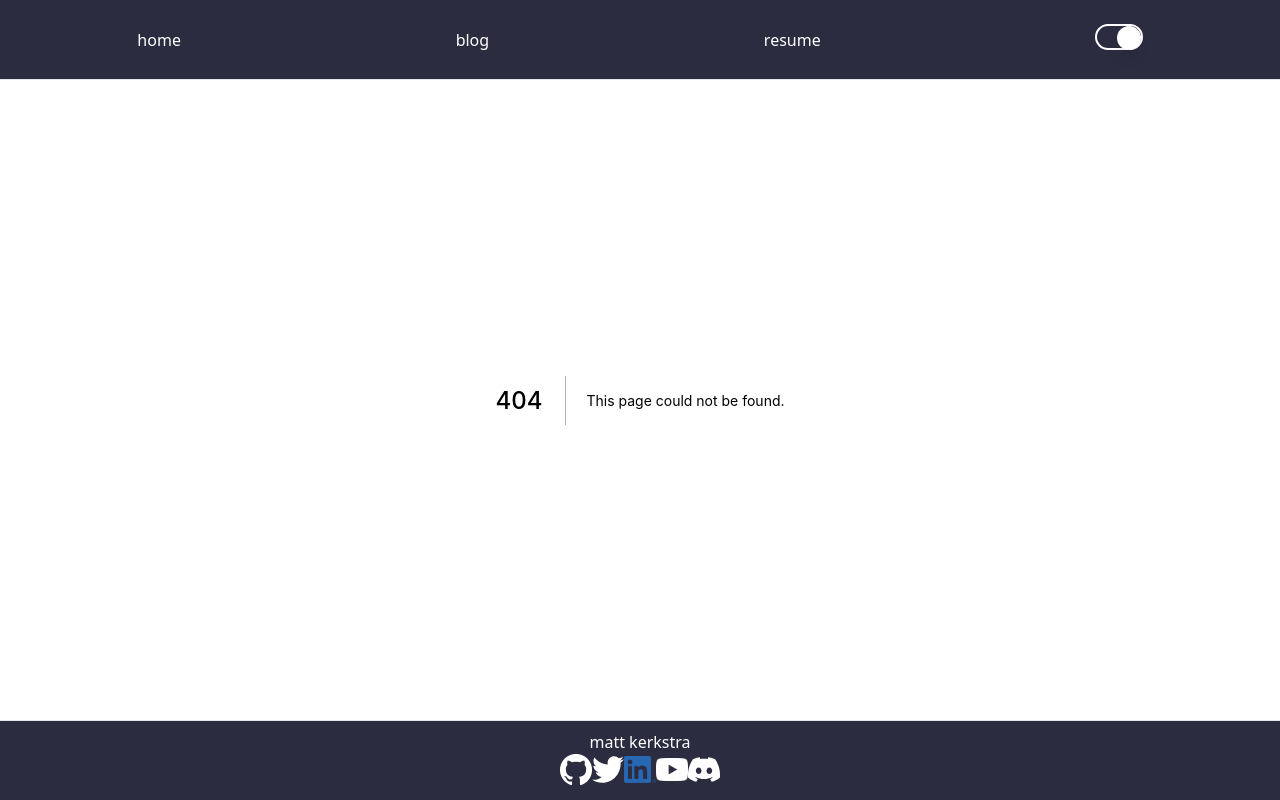
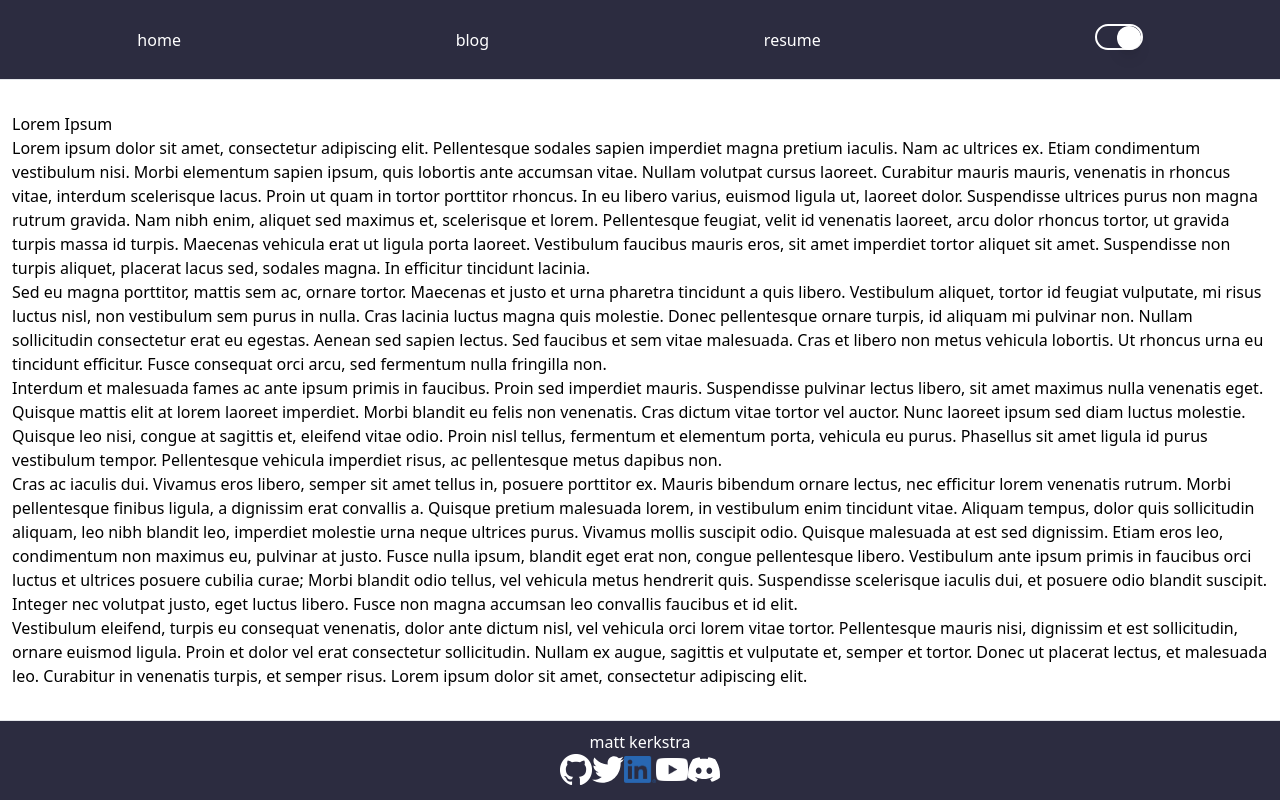
Before and after one commit to mkerkstra/blogsite, a Next.js app: page /resume in a window 1280 px wide. Before the commit this address had no page. Built offline with nearby package versions, Linux system fonts and the light colour scheme.

Commit message:
add placeholder resume and blog

```diff
--- /dev/null
+++ b/src/pages/blog/index.tsx
@@ -0,0 +1,14 @@
+
+const classes = {
+  container: `flex flex-col
+    items-center justify-center
+    py-2`,
+};
+export default function blog() {
+  return (
+    <div className={classes.container}>
+      <h1 className='text-6xl font-bold'>mah blog</h1>
+      <h1 className='mt-3 text-2xl'>bloggerino</h1>
+    </div>
+  );
+}
--- /dev/null
+++ b/src/pages/resume.tsx
@@ -0,0 +1,69 @@
+/* eslint-disable max-len */
+import React from 'react';
+
+/**
+ *
+ * sections:
+ *  where I've worked
+ *    - projects
+ *    - awards
+ *  libraries I love to work with
+ *  what I'd like to learn next?
+ *  people I like to work with + links?
+ *
+ */
+
+export default function Resume() {
+  return (
+    <div className='h-100% overflow-auto'>
+      <h1>Lorem Ipsum</h1>
+      <body>
+        <p>
+        Lorem ipsum dolor sit amet, consectetur adipiscing elit. Pellentesque sodales sapien imperdiet magna pretium iaculis. Nam ac ultrices ex. Etiam condimentum vestibulum nisi. Morbi elementum sapien ipsum, quis lobortis ante accumsan vitae. Nullam volutpat cursus laoreet. Curabitur mauris mauris, venenatis in rhoncus vitae, interdum scelerisque lacus. Proin ut quam in tortor porttitor rhoncus. In eu libero varius, euismod ligula ut, laoreet dolor. Suspendisse ultrices purus non magna rutrum gravida. Nam nibh enim, aliquet sed maximus et, scelerisque et lorem. Pellentesque feugiat, velit id venenatis laoreet, arcu dolor rhoncus tortor, ut gravida turpis massa id turpis. Maecenas vehicula erat ut ligula porta laoreet. Vestibulum faucibus mauris eros, sit amet imperdiet tortor aliquet sit amet. Suspendisse non turpis aliquet, placerat lacus sed, sodales magna. In efficitur tincidunt lacinia.
+        </p>
+
+        <p>
+        Sed eu magna porttitor, mattis sem ac, ornare tortor. Maecenas et justo et urna pharetra tincidunt a quis libero. Vestibulum aliquet, tortor id feugiat vulputate, mi risus luctus nisl, non vestibulum sem purus in nulla. Cras lacinia luctus magna quis molestie. Donec pellentesque ornare turpis, id aliquam mi pulvinar non. Nullam sollicitudin consectetur erat eu egestas. Aenean sed sapien lectus. Sed faucibus et sem vitae malesuada. Cras et libero non metus vehicula lobortis. Ut rhoncus urna eu tincidunt efficitur. Fusce consequat orci arcu, sed fermentum nulla fringilla non.
+        </p>
+        <p>
+        Interdum et malesuada fames ac ante ipsum primis in faucibus. Proin sed imperdiet mauris. Suspendisse pulvinar lectus libero, sit amet maximus nulla venenatis eget. Quisque mattis elit at lorem laoreet imperdiet. Morbi blandit eu felis non venenatis. Cras dictum vitae tortor vel auctor. Nunc laoreet ipsum sed diam luctus molestie. Quisque leo nisi, congue at sagittis et, eleifend vitae odio. Proin nisl tellus, fermentum et elementum porta, vehicula eu purus. Phasellus sit amet ligula id purus vestibulum tempor. Pellentesque vehicula imperdiet risus, ac pellentesque metus dapibus non.
+        </p>
+        <p>
+        Cras ac iaculis dui. Vivamus eros libero, semper sit amet tellus in, posuere porttitor ex. Mauris bibendum ornare lectus, nec efficitur lorem venenatis rutrum. Morbi pellentesque finibus ligula, a dignissim erat convallis a. Quisque pretium malesuada lorem, in vestibulum enim tincidunt vitae. Aliquam tempus, dolor quis sollicitudin aliquam, leo nibh blandit leo, imperdiet molestie urna neque ultrices purus. Vivamus mollis suscipit odio. Quisque malesuada at est sed dignissim. Etiam eros leo, condimentum non maximus eu, pulvinar at justo. Fusce nulla ipsum, blandit eget erat non, congue pellentesque libero. Vestibulum ante ipsum primis in faucibus orci luctus et ultrices posuere cubilia curae; Morbi blandit odio tellus, vel vehicula metus hendrerit quis. Suspendisse scelerisque iaculis dui, et posuere odio blandit suscipit. Integer nec volutpat justo, eget luctus libero. Fusce non magna accumsan leo convallis faucibus et id elit.
+        </p>
+        <p>
+        Vestibulum eleifend, turpis eu consequat venenatis, dolor ante dictum nisl, vel vehicula orci lorem vitae tortor. Pellentesque mauris nisi, dignissim et est sollicitudin, ornare euismod ligula. Proin et dolor vel erat consectetur sollicitudin. Nullam ex augue, sagittis et vulputate et, semper et tortor. Donec ut placerat lectus, et malesuada leo. Curabitur in venenatis turpis, et semper risus. Lorem ipsum dolor sit amet, consectetur adipiscing elit.
+        </p>
+      </body>
+      {/* <h1>Resume</h1>
+      <section>
+        <h2>Where I&aposve Worked</h2>
+        <ul>
+          <li>
+            <a href='https://www.reyrey.com/company'
+              target='_blank'
+              rel='noopener noreferrer'
+            >Reynolds and Reynolds</a>
+            <span>02/2019 - 06-2020</span>
+          </li>
+          <li>
+            <a href='https://www.hotelengine.com/about-us/'
+              target='_blank'
+              rel='noopener noreferrer'
+            >Hotel Engine</a>
+            <span>07-2020-Present</span>
+          </li>
+        </ul>
+      </section>
+      <section>
+        <h2>Tools I Love to Work With</h2>
+      </section>
+      <section>
+        <h2>What I&aposd Like to Learn Next</h2>
+      </section>
+      <section>
+        <h2>People I Like to Work With</h2>
+      </section> */}
+    </div>
+  );
+}
```
